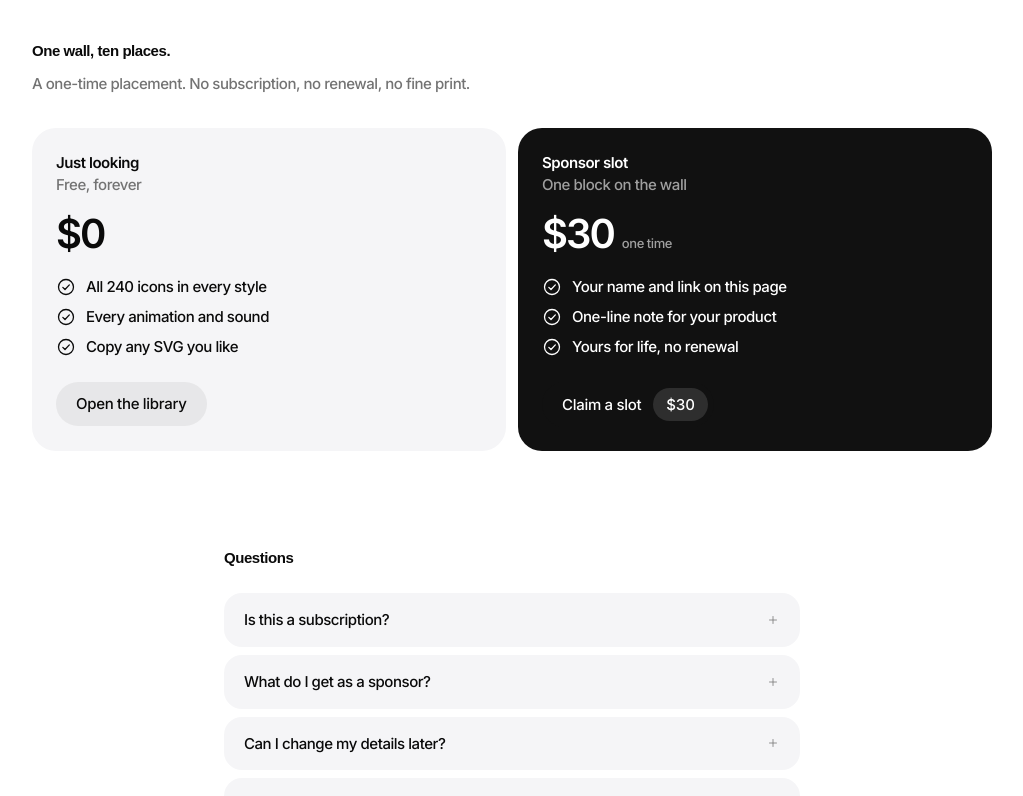
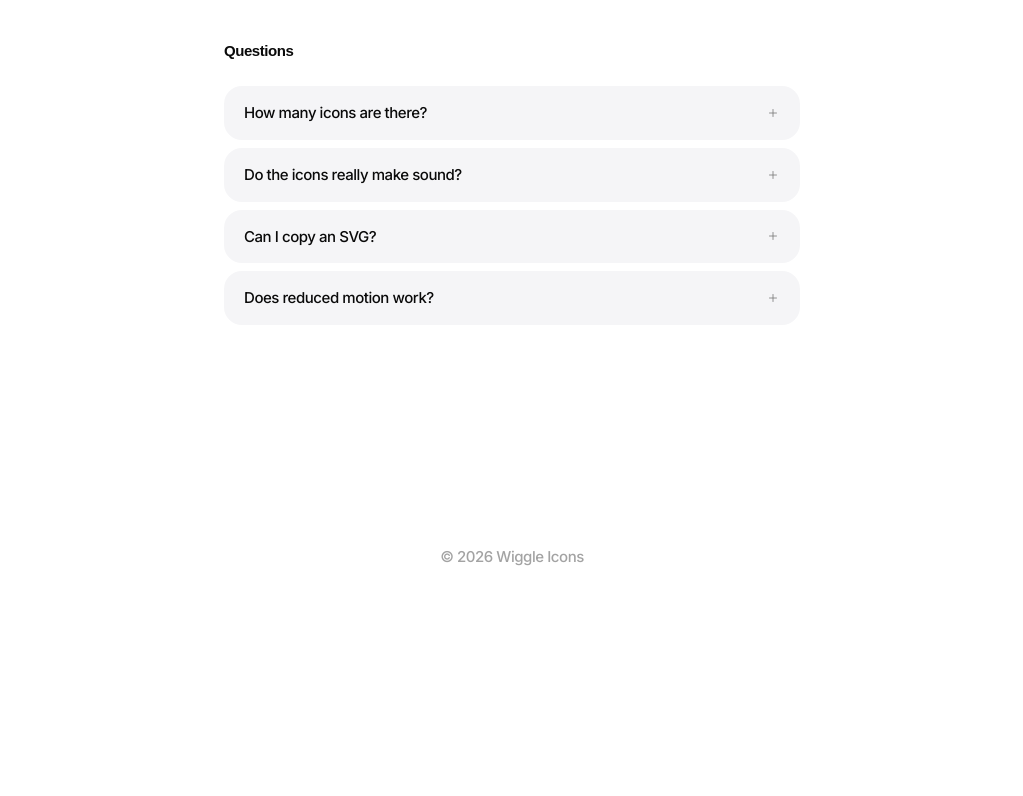
Before and after one commit to anshdadhich/kinetic-glyph-studio, a React (Vite) app: page / in a window 1280 px wide. Shown: the part 1500-2296 px from the top of the page, without its empty margins (128-1151 px from the left). Built offline with nearby package versions, Linux system fonts and the light colour scheme.

Commit message:
Remove pricing cards and add animated relevant FAQ

```diff
--- a/src/components/DocsVariants.tsx
+++ b/src/components/DocsVariants.tsx
@@ -114,7 +114,7 @@ const RAIL: Array<{ label: string; href: string; open?: boolean; pages: Array<[s
       ["Icon props", "/docs/variants"],
     ],
   },
-  { label: "Community", href: "/", pages: [["Sponsor wall", "/#sponsors"], ["Pricing", "/#pricing"]] },
+  { label: "Community", href: "/", pages: [["Sponsor wall", "/#sponsors"], ["Icon library", "/icons"]] },
 ];
 
 export default function DocsVariants() {
--- a/src/components/LandingPage.tsx
+++ b/src/components/LandingPage.tsx
@@ -294,11 +294,9 @@ function SponsorWall() {
 /* ------------------------------------------------------------------ */
 
 const FAQ = [
-  ["Is this a subscription?", "No. Browse the library for free, and a sponsor slot is a one-time $30 placement."],
-  ["What do I get as a sponsor?", "Your name, link and one-line note live on this page in a permanent 10-slot wall."],
-  ["Can I change my details later?", "Yes. Clear the demo wall with Reset demo and claim the same slot again with new details."],
-  ["How many icons are there?", "240 icons, each in seven styles: outline, solid, duotone, glass, stencil, hardware and relief."],
-  ["Do the icons really make sound?", "Every icon has its own procedural Web Audio foley, generated in the browser. No sample files."],
+  ["How many icons are there?", "240 icons in eight styles: outline, solid, duotone, glass, stencil, hardware, relief and blueprint."],
+  ["Do the icons really make sound?", "Every icon has its own synth foley, generated in the browser. No sample files."],
+  ["Can I copy an SVG?", "Yes. Click any icon in the library or this page to copy its standalone SVG."],
   ["Does reduced motion work?", "Yes. All choreography respects prefers-reduced-motion."],
 ];
 
@@ -448,37 +446,6 @@ export default function LandingPage() {
           </div>
         </section>
 
-        <section className="wig-section wig-pricing" id="pricing" aria-labelledby="pricing-title">
-          <h2 id="pricing-title">One wall, ten places.</h2>
-          <p className="wig-section-lead">A one-time placement. No subscription, no renewal, no fine print.</p>
-          <div className="wig-plans">
-            <div className="wig-plan">
-              <p className="wig-plan-name">Just looking</p>
-              <p className="wig-plan-who">Free, forever</p>
-              <div className="wig-plan-price"><span className="wig-plan-now">$0</span></div>
-              <ul className="wig-included">
-                <li><Icon name="check" size={20} animate sound bare /><span>All 240 icons in every style</span></li>
-                <li><Icon name="check" size={20} animate sound bare /><span>Every animation and sound</span></li>
-                <li><Icon name="check" size={20} animate sound bare /><span>Copy any SVG you like</span></li>
-              </ul>
-              <a className="wig-capsule wig-capsule-quiet" href="/icons" style={{ marginTop: 20 }}>Open the library</a>
-            </div>
-            <div className="wig-plan wig-plan-featured">
-              <p className="wig-plan-name">Sponsor slot</p>
-              <p className="wig-plan-who">One block on the wall</p>
-              <div className="wig-plan-price"><span className="wig-plan-now">$30</span><span className="wig-plan-terms">one time</span></div>
-              <ul className="wig-included">
-                <li><Icon name="check" size={20} animate sound bare /><span>Your name and link on this page</span></li>
-                <li><Icon name="check" size={20} animate sound bare /><span>One-line note for your product</span></li>
-                <li><Icon name="check" size={20} animate sound bare /><span>Yours for life, no renewal</span></li>
-              </ul>
-              <a className="wig-capsule wig-capsule-buy" href="#sponsors" style={{ marginTop: 20 }}>
-                <span>Claim a slot</span><span className="wig-capsule-price">$30</span>
-              </a>
-            </div>
-          </div>
-        </section>
-
         <section className="wig-section" aria-labelledby="faq-title">
           <h2 id="faq-title">Questions</h2>
           <div className="wig-faq" style={{ marginTop: 24 }}>
--- a/src/components/LibraryUI.tsx
+++ b/src/components/LibraryUI.tsx
@@ -226,7 +226,7 @@ export default function LibraryUI({ showFooter = false }: { showFooter?: boolean
         <nav className="lib-legal" aria-label="More">
           <a href="#top">Home</a>
           <a href="#sponsors">Sponsors</a>
-          <a href="#pricing">Pricing</a>
+          <a href="/icons">All icons</a>
         </nav>
       </aside>
 
--- a/src/landing.css
+++ b/src/landing.css
@@ -184,6 +184,18 @@ a.wig-sponsor:hover { background: #efeff2; }
   100% { transform: scale(1); }
 }
 .wig-faq-mark svg.faq-pop { animation: wig-faq-pop 360ms cubic-bezier(.3,.7,.4,1); }
+.wig-faq-item { interpolate-size: allow-keywords; }
+.wig-faq-item::details-content {
+  block-size: 0;
+  overflow: hidden;
+  opacity: 0;
+  transition: block-size .3s cubic-bezier(.3,.7,.4,1), opacity .2s ease, content-visibility .3s allow-discrete;
+}
+.wig-faq-item[open]::details-content { block-size: auto; opacity: 1; }
+@media (prefers-reduced-motion: reduce) {
+  .wig-faq-mark svg.faq-pop { animation: none; }
+  .wig-faq-item::details-content { transition: none; }
+}
 .wig-faq-item p { color: var(--muted); margin: 0; padding: 0 20px 18px; line-height: 1.6; }
 
 /* Footer */
```
